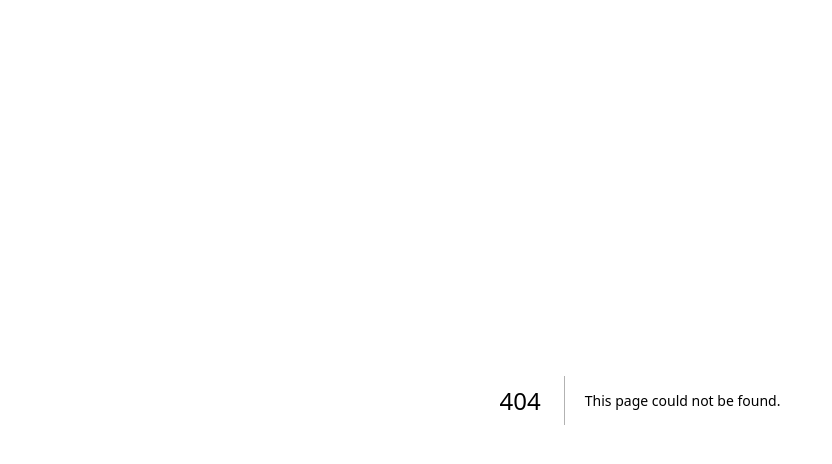
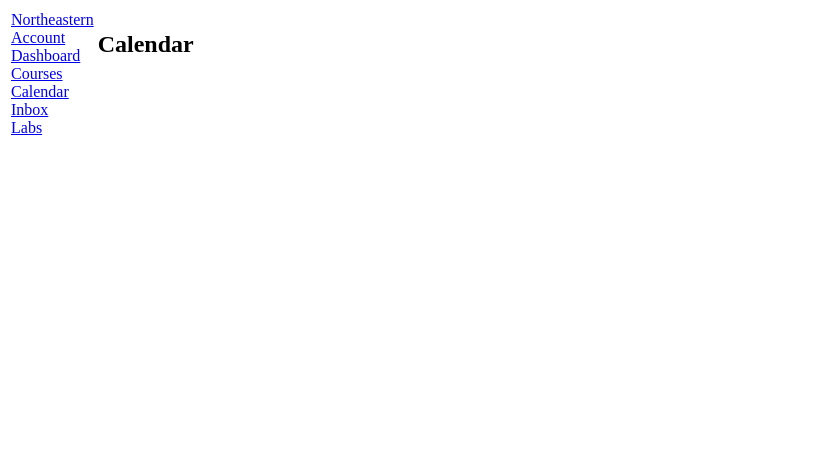
Before and after one commit to devt-code/-kambaz-next-js, a Next.js app: page /Calendar in a window 1280 px wide. Before the commit this address had no page. Shown: the top 464 px of the page, without its empty margins (0-832 px from the left). Built offline with nearby package versions, Linux system fonts and the light colour scheme.

Commit message:
Create page.tsx

```diff
--- /dev/null
+++ b/app/(Kambaz)/Calendar/page.tsx
@@ -0,0 +1,7 @@
+export default function Calendar() {
+  return (
+    <div>
+      <h2>Calendar</h2>
+    </div>
+  );
+}
```
